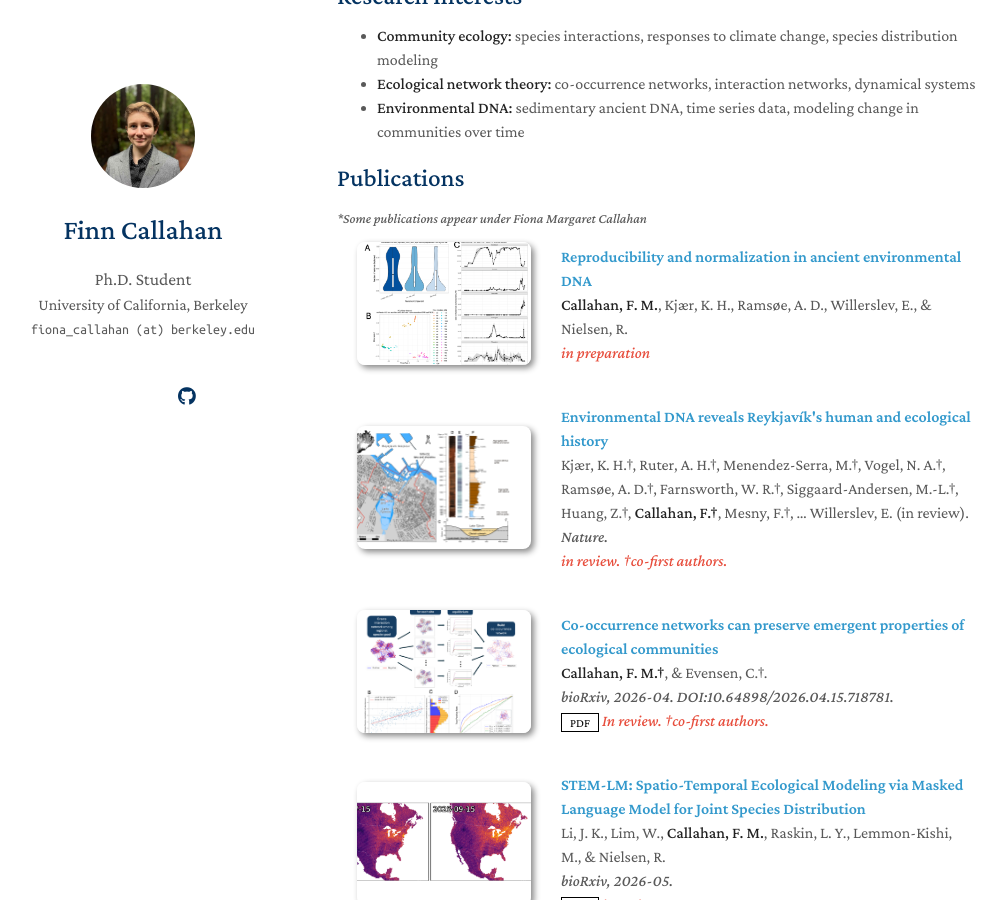
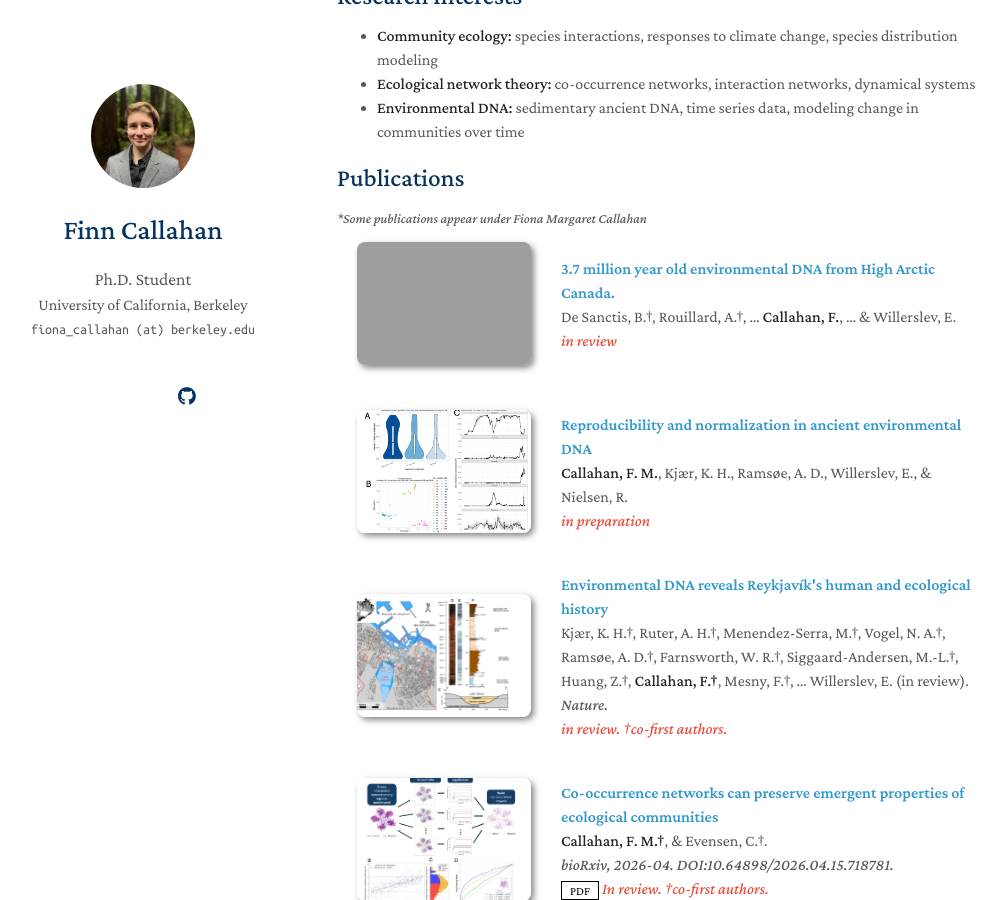
Before and after one commit to Fiona-MC/fmcallahan, a Jekyll site: the page built from index.md, in a window 1280 px wide and 900 px high, scrolled down 315 px. Shown: the whole window, without its empty margins (133-1139 px from the left). Built offline with Jekyll 4.4.1, drawn with Linux system fonts in a browser that asks for light colours; a style sheet for code colours, icons or effects is not loaded; grey boxes are pictures that could not be loaded.

Commit message:
Add new publication entry for environmental DNA study

```diff
--- a/_data/publications.yml
+++ b/_data/publications.yml
@@ -1,4 +1,9 @@
 main:
+  - title: "3.7 million year old environmental DNA from High Arctic Canada."
+    year: 2026
+    authors: De Sanctis, B.†, Rouillard, A.†, … <strong>Callahan, F.</strong>, … & Willerslev, E.
+    image: ./assets/img/ellesmere.png
+    notes: in review
 
   - title: "Reproducibility and normalization in ancient environmental DNA"
     year: 2026
```
